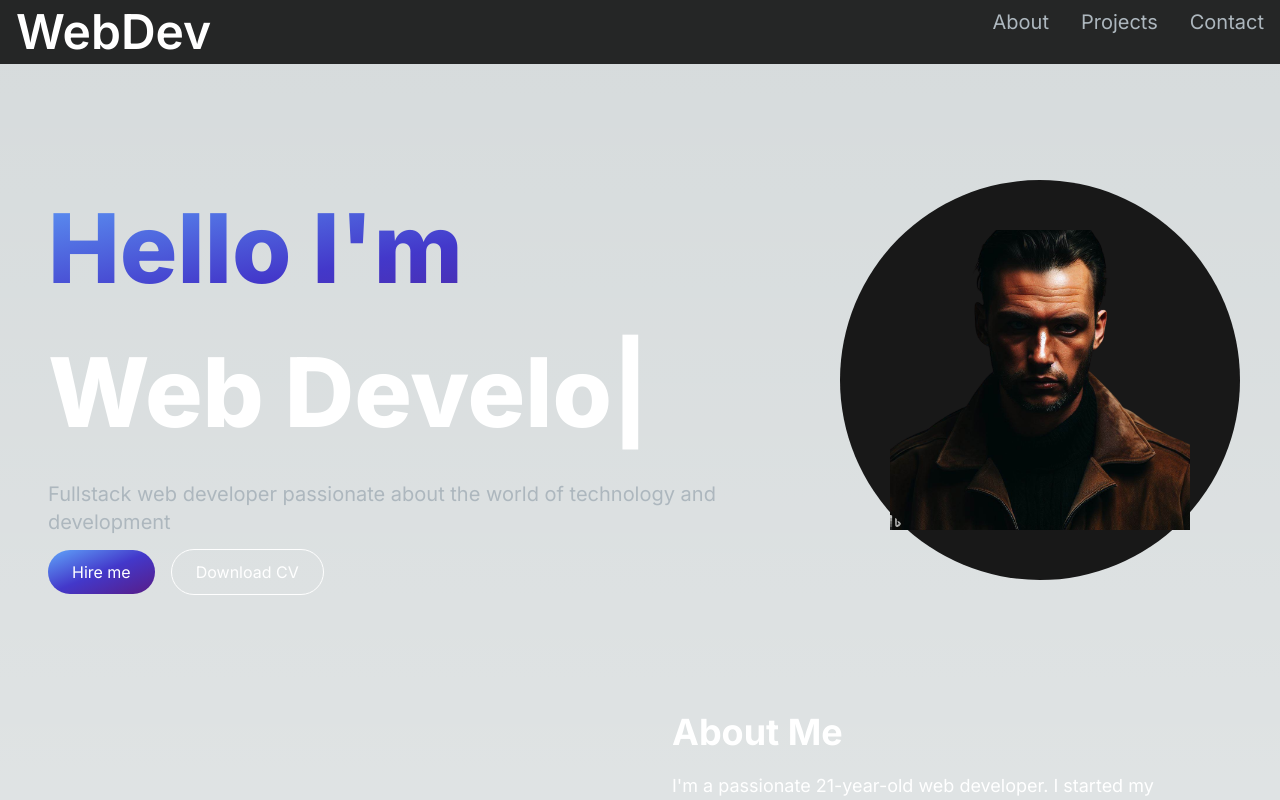
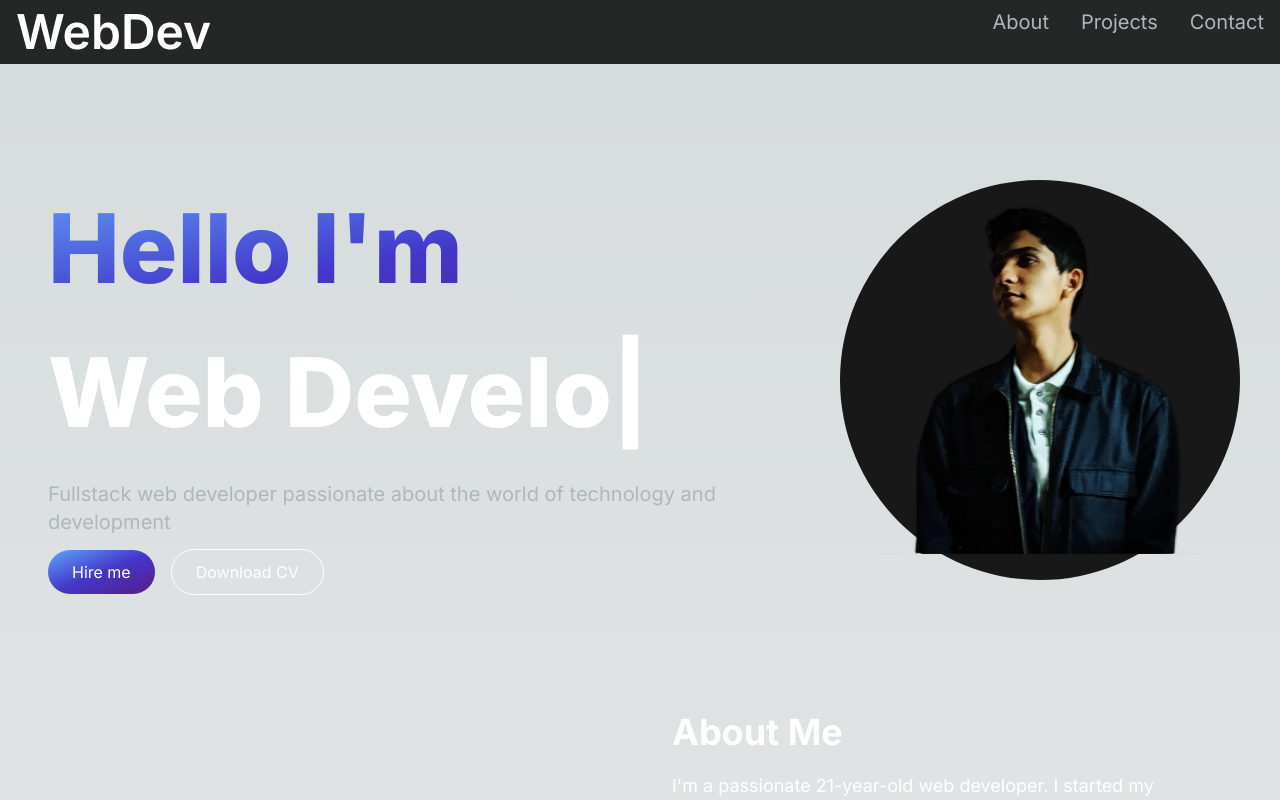
Before and after one commit to ForgottenTrainer/PortfolioNextJs, a Next.js app: page / in a window 1280 px wide. Shown: the top 800 px of the page. Built offline with nearby package versions, Linux system fonts and the light colour scheme.

Commit message:
new image

```diff
--- a/src/app/components/HeroSection.jsx
+++ b/src/app/components/HeroSection.jsx
@@ -27,7 +27,7 @@ const HeroSection = () => {
           </h1>
           <p className="text-[#ADB7BE] text-base  mb-6 lg:text-xl">Fullstack web developer passionate about the world of technology and development</p>
           <div className="text-center sm:text-left">
-            <a href='https://www.linkedin.com/in/rogelio-gonz%C3%A1lez-p%C3%A9rez-891493212/' className="w-full text-white sm:w-fit mb-3 px-6 py-3 rounded-full mr-4 bg-gradient-to-tl from-purple-900 via-indigo-700 via-blue-900 to-blue-400 hover:bg-slate-200 text-black">
+            <a href='https://www.linkedin.com/in/rogelio-gonz%C3%A1lez-perez-jr-891493212/' className="w-full text-white sm:w-fit mb-3 px-6 py-3 rounded-full mr-4 bg-gradient-to-tl from-purple-900 via-indigo-700 via-blue-900 to-blue-400 hover:bg-slate-200 text-black">
               Hire me
             </a>
             <a href='cv.pdf' className="w-full sm:w-fit px-6 py-3 rounded-full bg-transparent hover:bg-slate-800 text-white border border-white">
@@ -38,11 +38,11 @@ const HeroSection = () => {
         <div className="col-span-12 sm:col-span-4 place-self-center mt-4 lg:mt-0">
           <div className="rounded-full bg-[#181818] w-[250px] h-[250px] lg:w-[400px] lg:h-[400px] relative">
             <Image
-              src="/images/Roger.png"
+              src="/images/Ro.png"
               className="absolute transform -translate-x-1/2 -translate-y-1/2 top-1/2 left-1/2"
               alt="hero image"
-              width={300}
-              height={300}
+              width={350}
+              height={350}
             />
           </div>
         </div>
```
Also changed, not shown: public/images/Ro.png (added), public/images/Roger.png.
